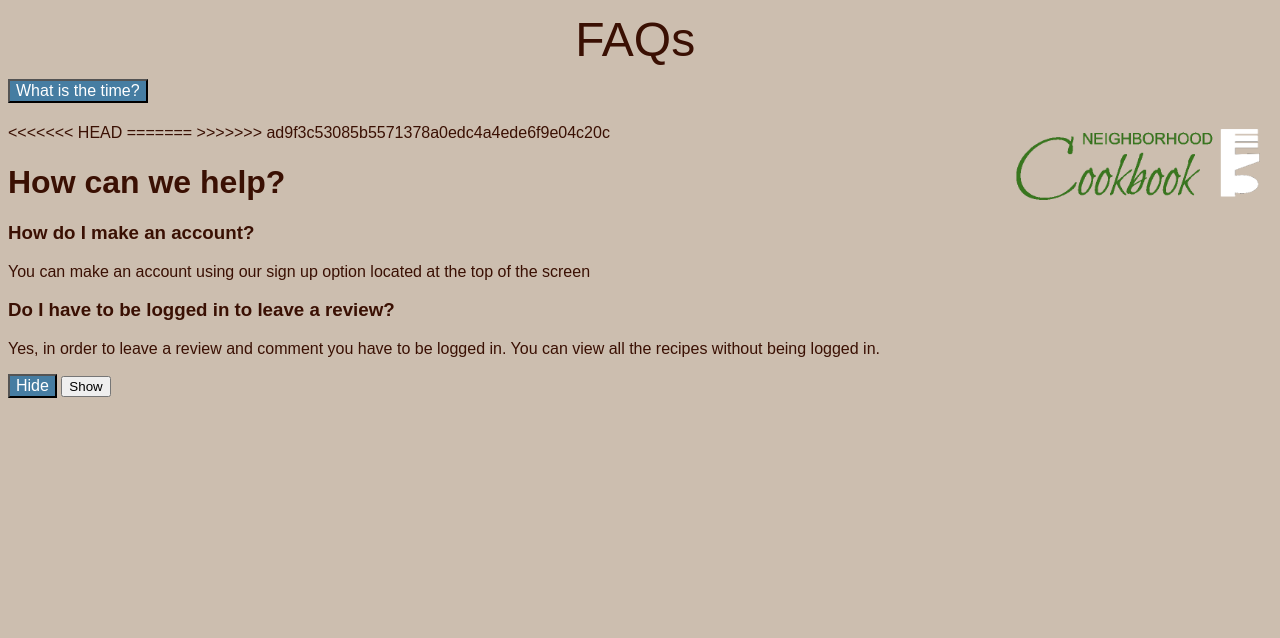
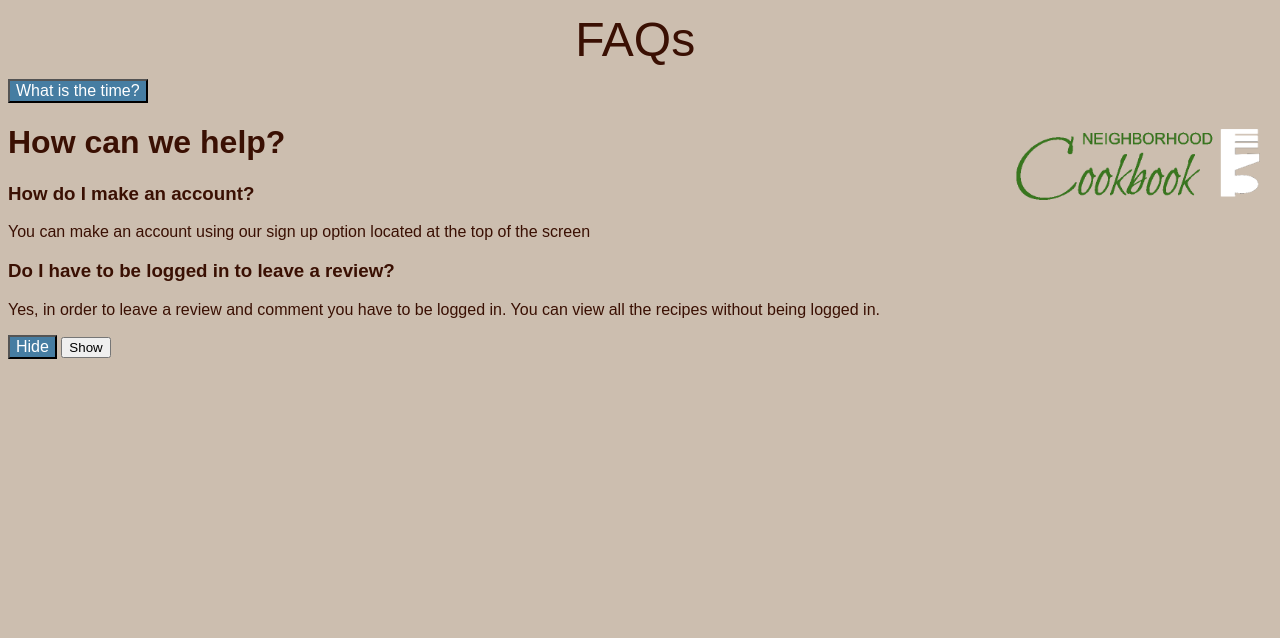
Before and after one commit to axqs/wad2_team_project, a Django app: page /recipes/faq/ in a window 1280 px wide. Shown: the part 72-710 px from the top of the page. Run offline with Django 3.2, Linux system fonts and the light colour scheme; parts of the project's set-up code (start-up, migrations or seed data) failed here and were passed over.

Commit message:
changes to faq

```diff
--- a/templates/recipes/faq.html
+++ b/templates/recipes/faq.html
@@ -30,12 +30,10 @@ $(document).ready(function(){
 <button class="button" onclick="document.getElementById('demo').innerHTML=Date()">What is the time?</button>
 
 <h4 id="demo"></h4>
-<<<<<<< HEAD
+
 
 <a href="{% url 'index' %}"><img src="{% static "images/logo.png" %}" alt="Website Logo" width="250" align="right"/></a>
 
-=======
->>>>>>> ad9f3c53085b5571378a0edc4a4ede6f9e04c20c
 
 <h1> How can we help? </h1>
 
```
Also changed, not shown: db.sqlite3, 1 other file.
